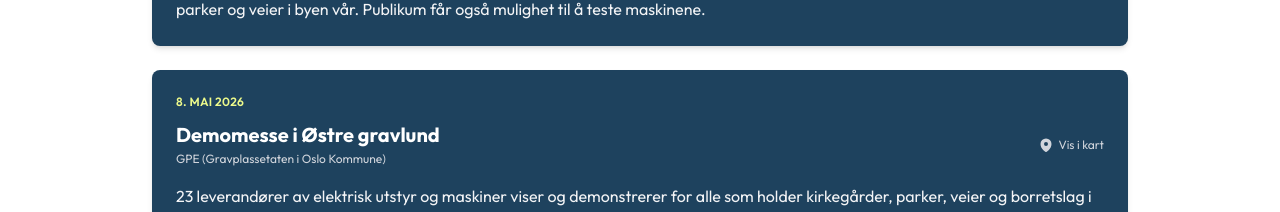
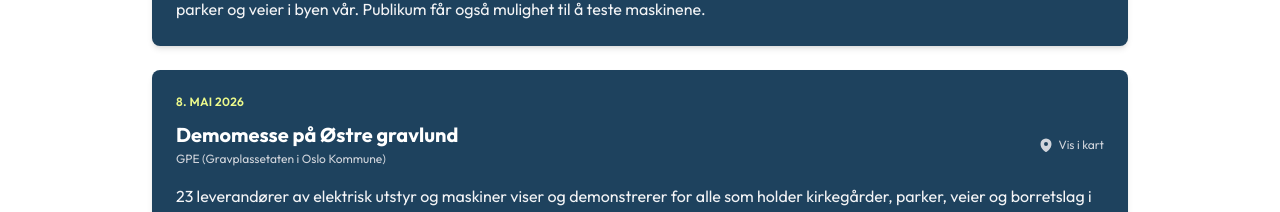
Before and after one commit to demomesser/frontend, a React (Vite) app: page / in a window 1280 px wide. Shown: the part 2699-2911 px from the top of the page. Built offline with nearby package versions, Linux system fonts and the light colour scheme.

Commit message:
fixed typo

```diff
--- a/src/ui/Arrangement/index.tsx
+++ b/src/ui/Arrangement/index.tsx
@@ -76,7 +76,7 @@ const Arrangement = ({ setSelectedPage }: Props) => {
                     <div className="flex items-center justify-between gap-16">
                         <div>
                             <h3 className="text-xl font-bold leading-tight">
-                                Demomesse i Østre gravlund
+                                Demomesse på Østre gravlund
                             </h3>
 
                             <p className="mt-1 text-xs text-gray-300">
```
